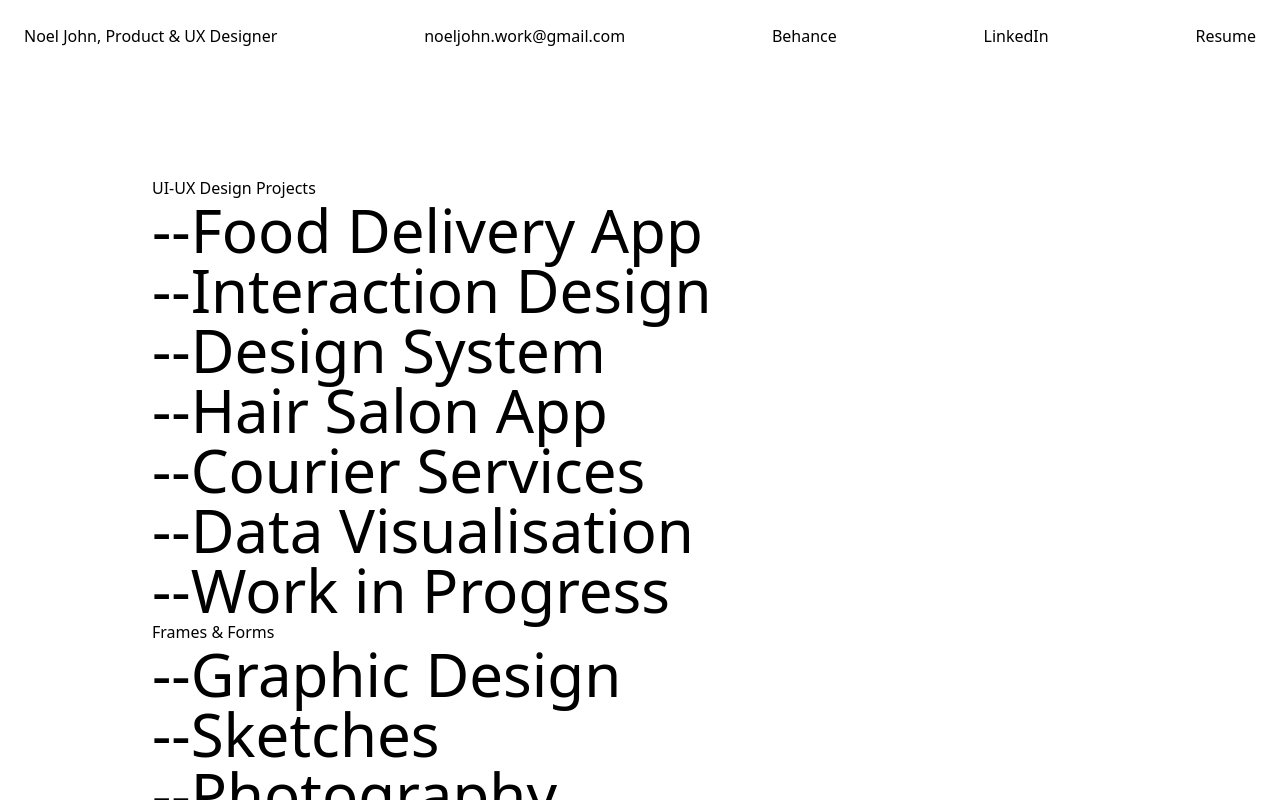
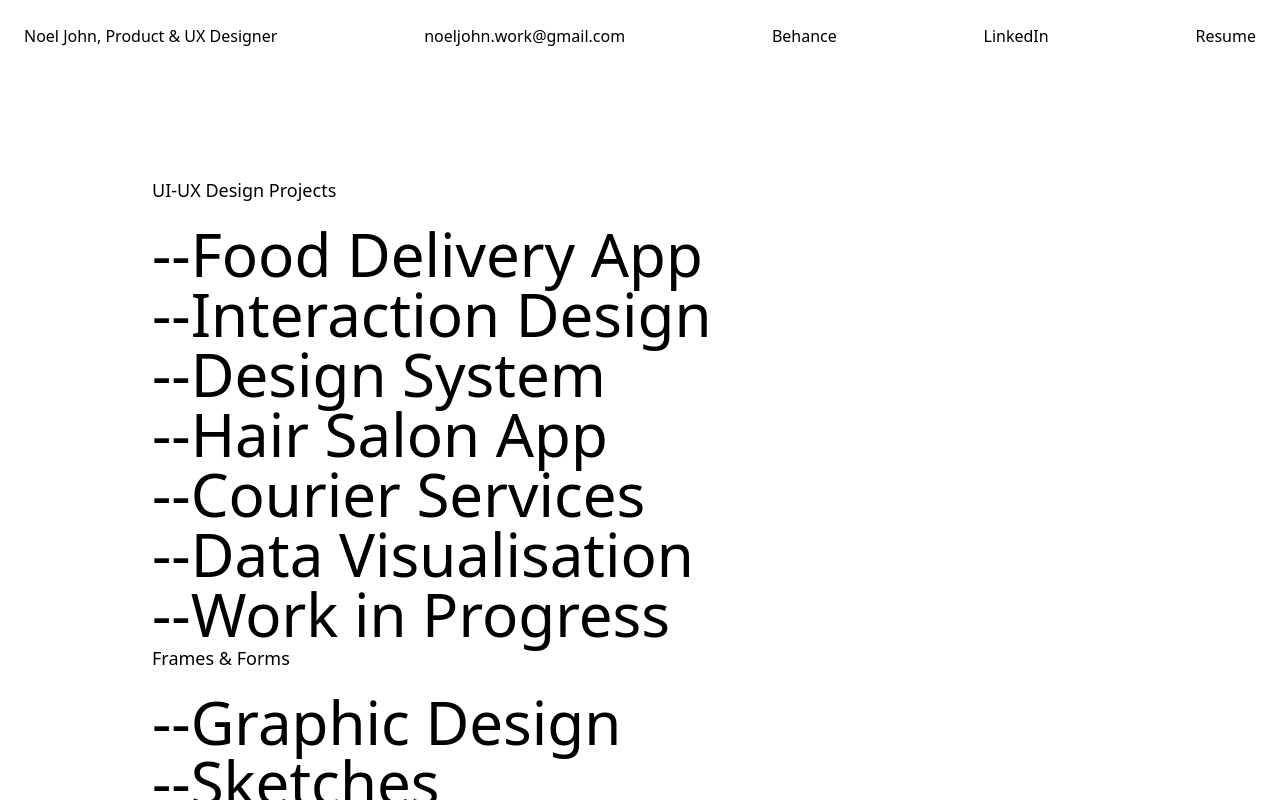
Before and after one commit to noelworks/noelworks.github.io, a React (Vite) app: page / in a window 1280 px wide. Shown: the top 800 px of the page. Built offline with nearby package versions, Linux system fonts and the light colour scheme.

Commit message:
[WIP] Create H1 component which has all the right styles

```diff
--- a/src/App.tsx
+++ b/src/App.tsx
@@ -6,6 +6,7 @@ import Header from './Header.tsx';
 import LinkHoverAnimation from './LinkHoverAnimation.tsx';
 import { ALL_LINKS, LINK_DETAILS, LINK_SECTION } from './constants.tsx';
 import { createPortal } from 'react-dom';
+import H1 from './H1.tsx';
 
 export function App() {
 	const [activeLinkIdx, setActiveLinkIdx] = useState<number>(NaN);
@@ -48,11 +49,11 @@ export function App() {
 			<Header></Header>
 			<main className="m-32">
 				<section>
-					<h1>UI-UX Design Projects</h1>
+					<H1>UI-UX Design Projects</H1>
 					<ul>{renderLinks(LINK_SECTION.UI_UX_DESIGN_PROJECTS)}</ul>
 				</section>
 				<section>
-					<h1>Frames & Forms</h1>
+					<H1>Frames & Forms</H1>
 					<ul>{renderLinks(LINK_SECTION.FRAMES_FORMS)}</ul>
 				</section>
 			</main>
--- a/src/Footer.tsx
+++ b/src/Footer.tsx
@@ -1,11 +1,11 @@
 import { ReactElement } from 'react';
+import H1 from './H1';
 
 export default function Footer() {
-	const commonH1ClassNames = 'mb-5 text-lg';
 	return (
 		<footer className="grid grid-cols-4 gap-6">
 			<section className="border-t-2">
-				<h1 className={commonH1ClassNames}>Services</h1>
+				<H1>Services</H1>
 				<ul>
 					<li>Interface Design</li>
 					<li>Experience Design</li>
@@ -17,7 +17,7 @@ export default function Footer() {
 				</ul>
 			</section>
 			<section className="border-t-2">
-				<h1 className={commonH1ClassNames}>Toolkit</h1>
+				<H1>Toolkit</H1>
 				<ul>
 					<li>Figma</li>
 					<li>Adobe Illustrator</li>
@@ -27,7 +27,7 @@ export default function Footer() {
 				</ul>
 			</section>
 			<section className="border-t-2">
-				<h1 className={commonH1ClassNames}>Bio</h1>
+				<H1>Bio</H1>
 				{[
 					'Designing for people, not just pixels — I’m a UX design student exploring how stories, systems, and empathy shape better digital worlds.',
 					'So far, I’ve worked with a startup to design NonVegMart, a food delivery platform, and built a range of projects during my coursework — from secure photo vaults and tourism redesigns to data visualisations and service design for student salons. I also love experimenting with visual storytelling through illustrations, photography, and graphic design.',
--- /dev/null
+++ b/src/H1.tsx
@@ -0,0 +1,7 @@
+import clsx from 'clsx';
+
+const H1: React.FunctionComponent<React.PropsWithChildren<{}>> = ({ children }) => {
+	return <h1 className={clsx('mb-5 text-lg')}>{children}</h1>;
+};
+
+export default H1;
```
